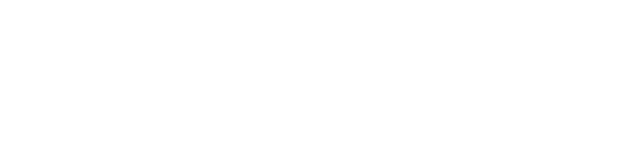
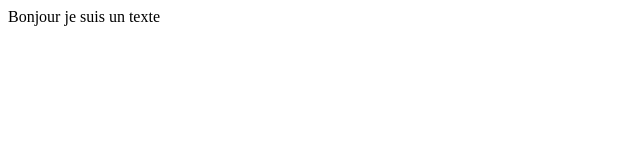
Before and after one commit to Shine-neko/gittest, a plain HTML site: page index.html in a window 1280 px wide. Shown: the whole page, without its empty margins (0-640 px from the left). Drawn offline with Linux system fonts and the light colour scheme.

Commit message:
Ajout de la feuille de style + un paragraphe

```diff
--- a/index.html
+++ b/index.html
@@ -1,2 +1,3 @@
 <body>
+	<p>Bonjour je suis un texte</p>
 </body>
```
Also changed, not shown: style.css (added).
